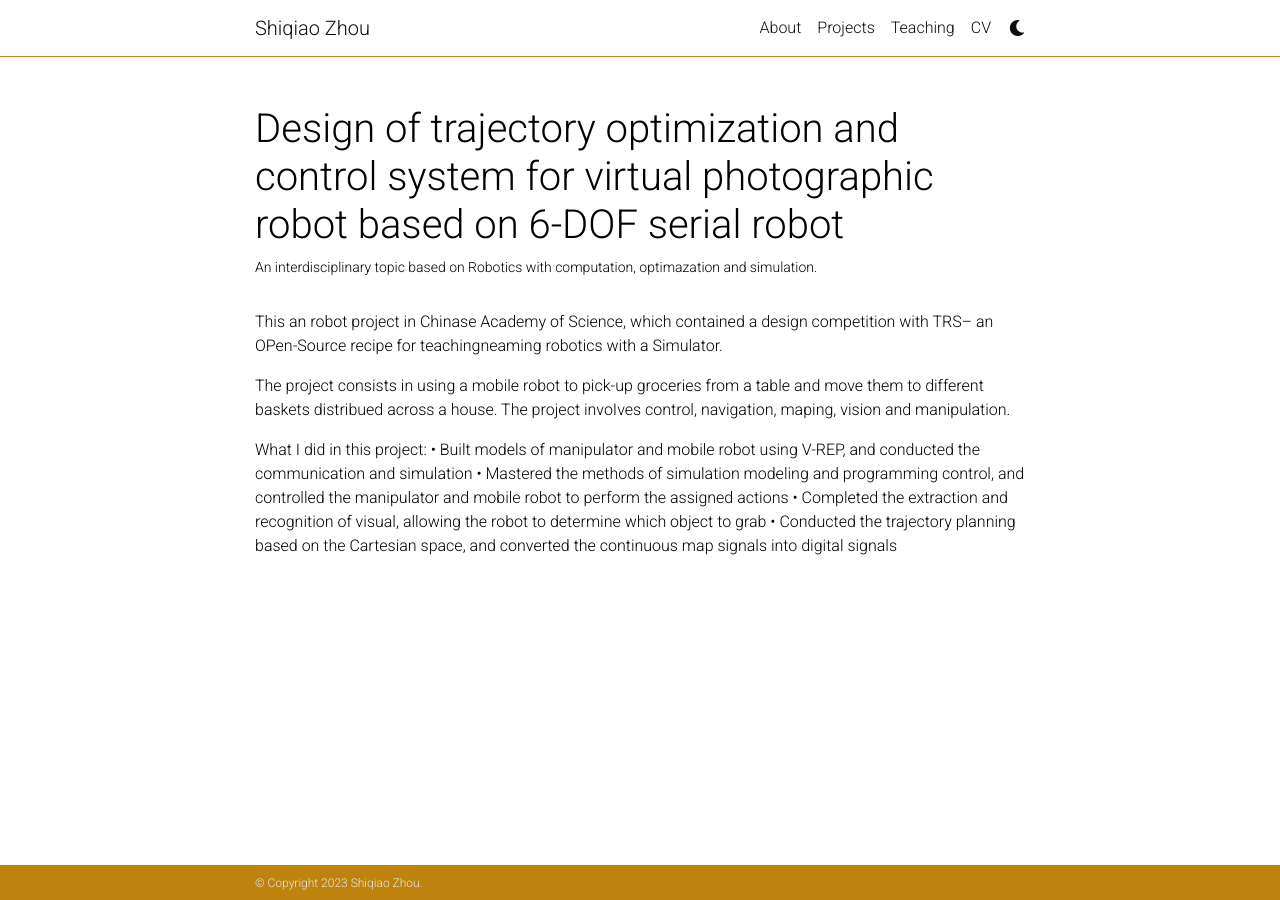
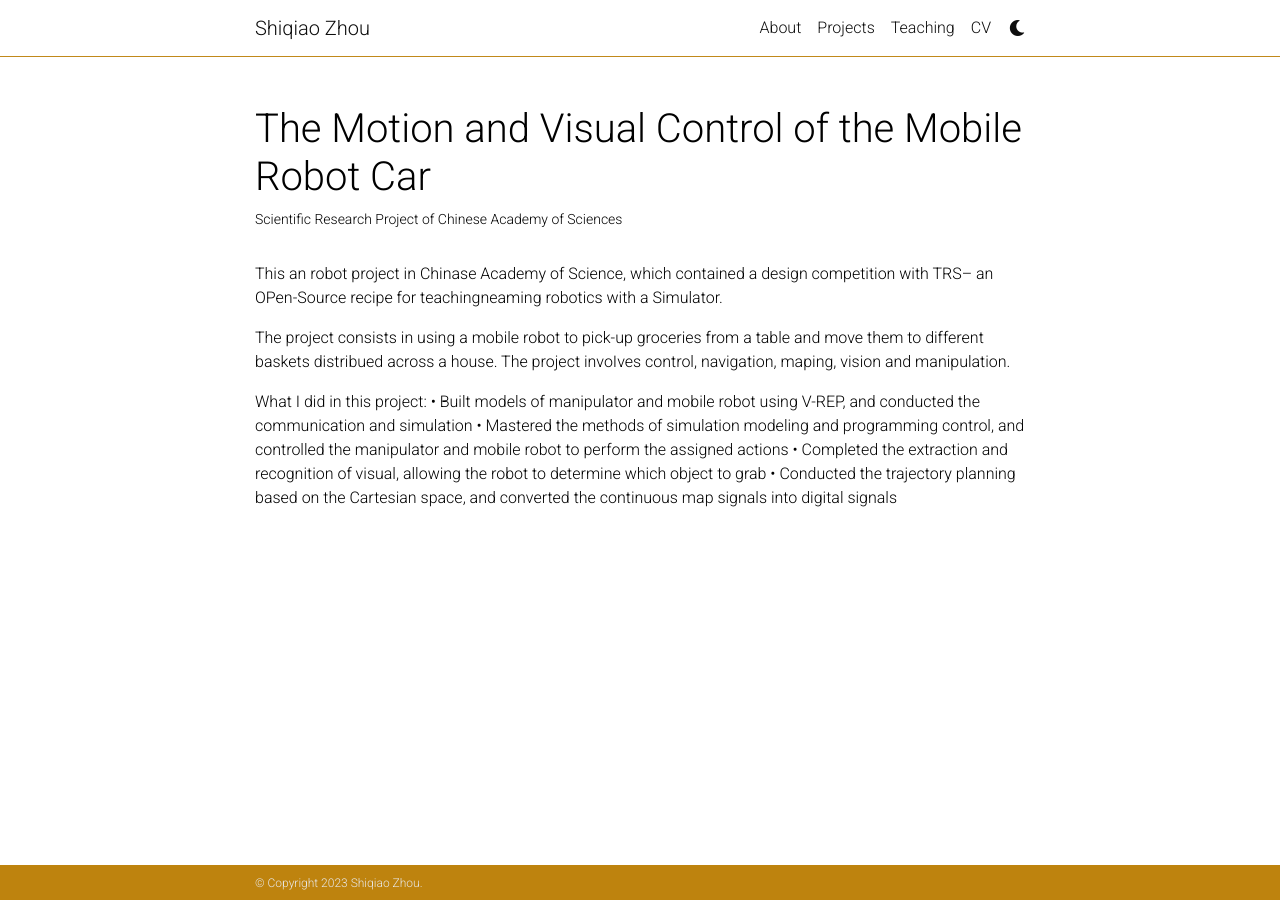
Before and after one commit to ShiqiaoZhou/ShiqiaoZhou.github.io, a Jekyll site: the page built from _projects/CASRobot.md, in a window 1280 px wide. Built offline with Jekyll 4.4.1, drawn with Linux system fonts in a browser that asks for light colours; comment, search, counter and statistics services are not loaded; a style sheet for code colours, icons or effects is not loaded.

Commit message:
Update CASRobot.md

```diff
--- a/_projects/CASRobot.md
+++ b/_projects/CASRobot.md
@@ -1,7 +1,7 @@
 ---
 layout: page
-title: Design of trajectory optimization and control system for virtual photographic robot based on 6-DOF serial robot
-description: An interdisciplinary topic based on Robotics with computation, optimazation and simulation.
+title: The Motion and Visual Control of the Mobile Robot Car
+description: Scientific Research Project of Chinese Academy of Sciences
 img: assets/img/Projects/CASRobot.png
 importance: 5
 category: Research Experiences
```
